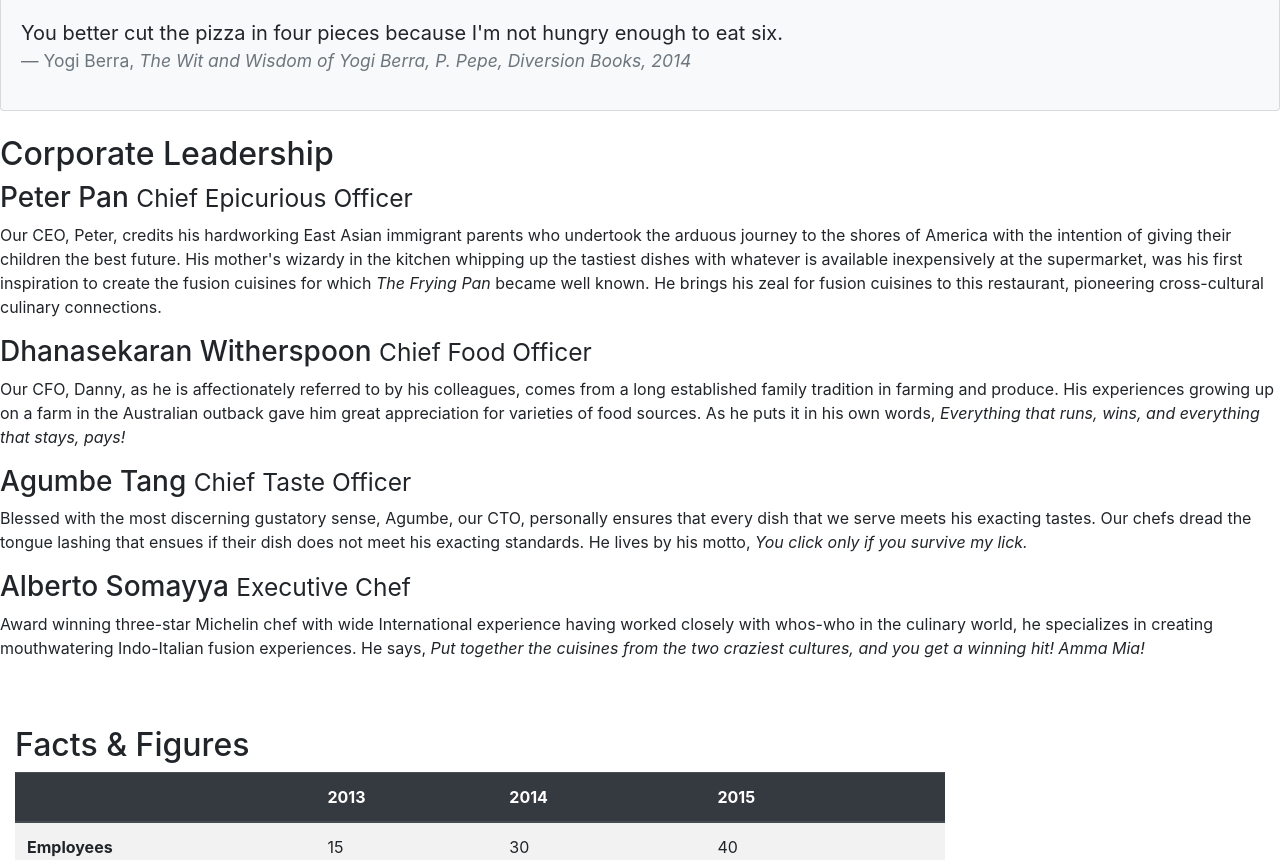
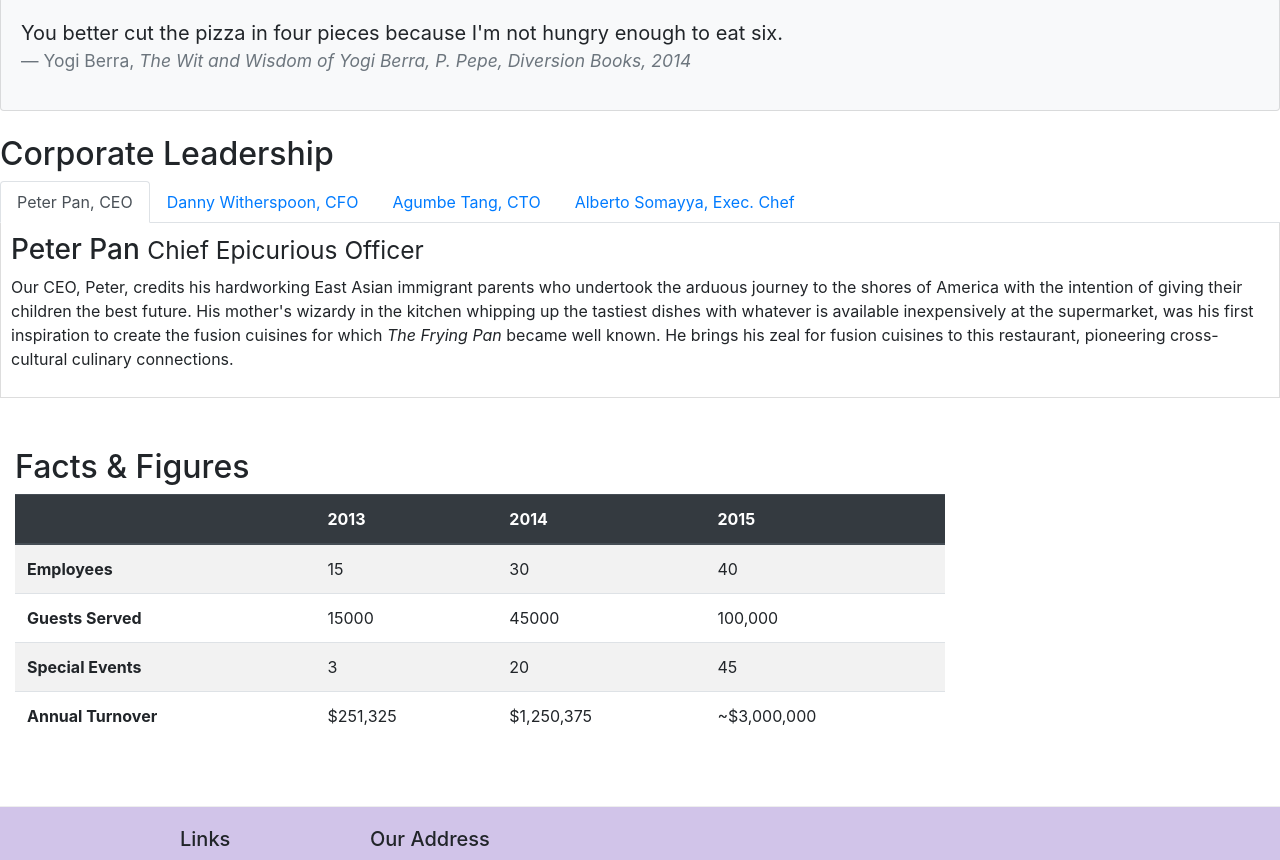
Before and after one commit to avinashpandey29/coursera_prj_with_react, a plain HTML site: page conFusion_new/aboutus.html in a window 1280 px wide. Shown: the part 718-1578 px from the top of the page. Drawn offline with nearby package versions, Linux system fonts and the light colour scheme.

Commit message:
tabs and pills

```diff
--- a/conFusion_new/aboutus.html
+++ b/conFusion_new/aboutus.html
@@ -108,18 +108,52 @@
             </div>s
         </div>
 
-
         <div class="row">
                 <div class=col-12 col-sm-12>
                         <h2>Corporate Leadership</h2>
+                        <ul class="nav nav-tabs">
+                            <li class="nav-item">
+                            <a class="nav-link active" href="#peter"
+                                role="tab" data-toggle="tab">Peter Pan, CEO</a>
+                            </li>
+                            <li class="nav-item">
+                            <a class="nav-link" href="#danny" role="tab"
+                                    data-toggle="tab">Danny Witherspoon, CFO</a>
+                            </li>
+                            <li class="nav-item">
+                            <a class="nav-link" href="#agumbe"role="tab"
+                                    data-toggle="tab">Agumbe Tang, CTO</a>
+                            </li>
+                            <li class="nav-item">
+                            <a class="nav-link" href="#alberto" role="tab"
+                                data-toggle="tab">Alberto Somayya, Exec. Chef</a>
+                            </li>
+                        </ul>
+
+                        <div class="tab-content">
+                            <div role="tabpanel" class="tab-pane fade show active" id="peter">
                                 <h3>Peter Pan <small>Chief Epicurious Officer</small></h3>
                                 <p class="d-none d-sm-block">Our CEO, Peter, credits his hardworking East Asian immigrant parents who undertook the arduous journey to the shores of America with the intention of giving their children the best future. His mother's wizardy in the kitchen whipping up the tastiest dishes with whatever is available inexpensively at the supermarket, was his first inspiration to create the fusion cuisines for which <em>The Frying Pan</em> became well known. He brings his zeal for fusion cuisines to this restaurant, pioneering cross-cultural culinary connections.</p>
+                            </div>
+
+                            <div role="tabpanel" class="tab-pane fade" id="danny">
+
                                 <h3>Dhanasekaran Witherspoon <small>Chief Food Officer</small></h3>
                                 <p class="d-none d-sm-block" >Our CFO, Danny, as he is affectionately referred to by his colleagues, comes from a long established family tradition in farming and produce. His experiences growing up on a farm in the Australian outback gave him great appreciation for varieties of food sources. As he puts it in his own words, <em>Everything that runs, wins, and everything that stays, pays!</em></p>
+
+                            </div>
+
+                            <div role="tabpanel" class="tab-pane fade" id="agumbe">
                                 <h3>Agumbe Tang <small>Chief Taste Officer</small></h3>
                                 <p class="d-none d-sm-block">Blessed with the most discerning gustatory sense, Agumbe, our CTO, personally ensures that every dish that we serve meets his exacting tastes. Our chefs dread the tongue lashing that ensues if their dish does not meet his exacting standards. He lives by his motto, <em>You click only if you survive my lick.</em></p>
-                <h3>Alberto Somayya <small>Executive Chef</small></h3>
-                <p class="d-none d-sm-block">Award winning three-star Michelin chef with wide International experience having worked closely with whos-who in the culinary world, he specializes in creating mouthwatering Indo-Italian fusion experiences. He says, <em>Put together the cuisines from the two craziest cultures, and you get a winning hit! Amma Mia!</em></p>
+
+                            </div>
+
+                            <div role="tabpanel" class="tab-pane fade" id="alberto">
+                                <h3>Alberto Somayya<small>Exec chief</small></h3>
+                                <p class="d-none d-sm-block">Blessed with the most discerning gustatory sense, alberto, our CTO, personally ensures that every dish that we serve meets his exacting tastes. Our chefs dread the tongue lashing that ensues if their dish does not meet his exacting standards. He lives by his motto, <em>You click only if you survive my lick.</em></p>
+                            </div>
+                        </div>
                 </div>
         </div>
 
--- a/conFusion_new/css/styles.css
+++ b/conFusion_new/css/styles.css
@@ -42,3 +42,10 @@ body{
 
     background-color: #512DA8;
 }
+
+.tab-content {
+    border-left: 1px solid #ddd;
+    border-right: 1px solid #ddd;
+    border-bottom: 1px solid #ddd;
+    padding: 10px;
+}
```
Lines whose indentation alone changed are shown as unchanged.
